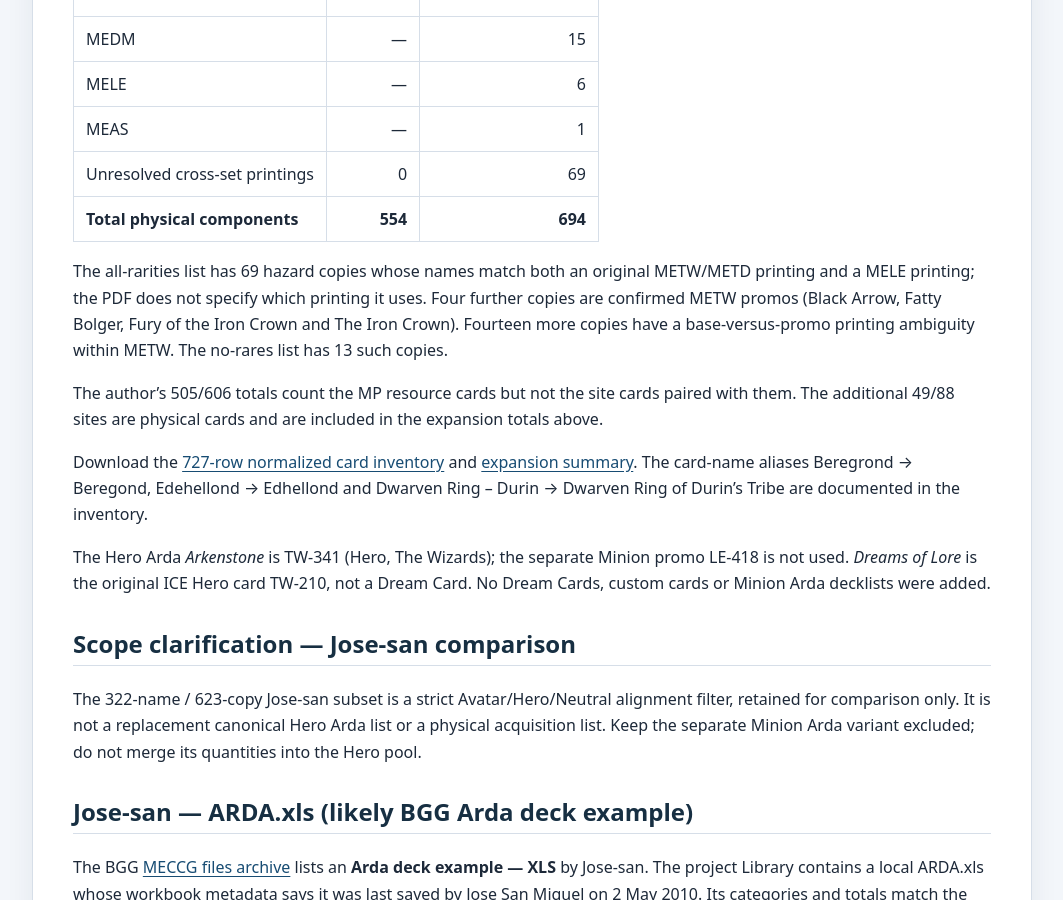
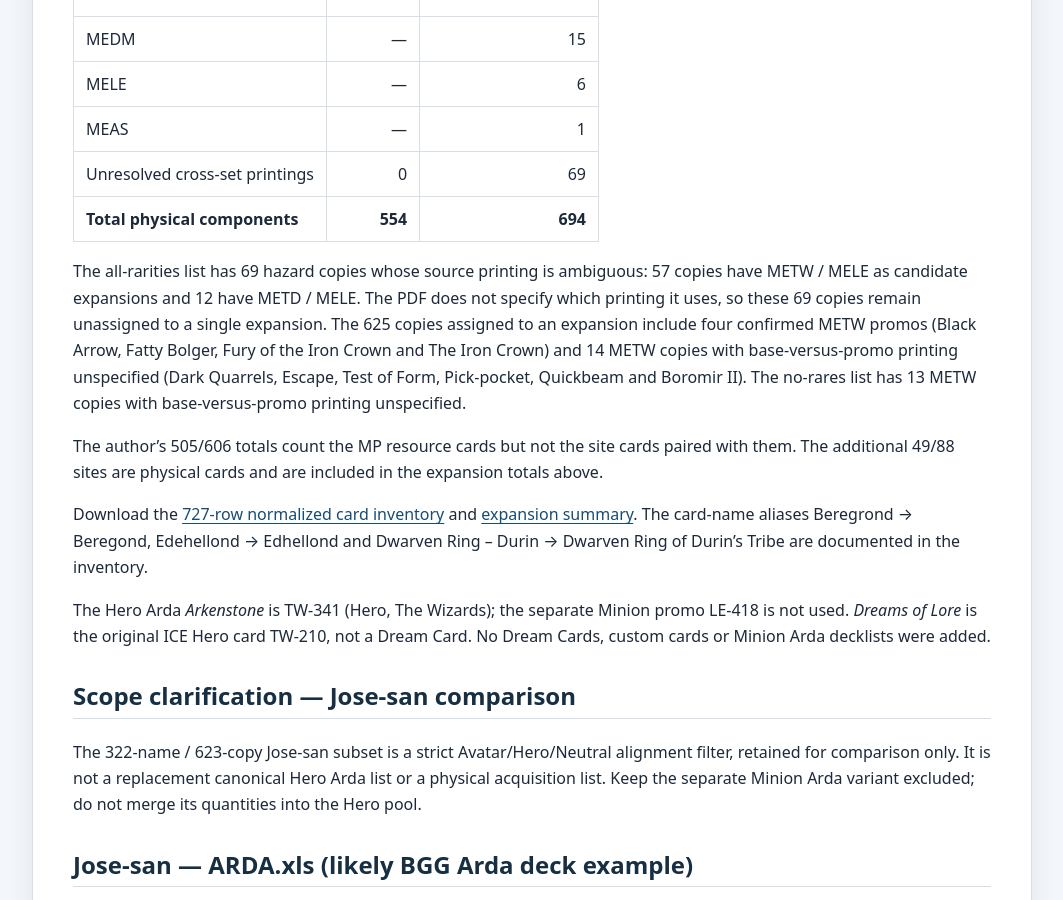
Before and after one commit to JamSpot/meccg-arda-master-database, a Jekyll site: the page built from docs/comparison-lists.md, in a window 1280 px wide and 900 px high, scrolled down 1275 px. Shown: the whole window, without its empty margins (108-1171 px from the left). Built offline with Jekyll 4.4.1, drawn with Linux system fonts in a browser that asks for light colours; our own code applies the rules of GitHub Pages for plain Markdown files.

Commit message:
Refine Arda Intro Game expansion and printing ambiguity notes

```diff
--- a/docs/comparison-lists.md
+++ b/docs/comparison-lists.md
@@ -33,7 +33,7 @@ Physical expansion totals, including the MP-paired sites and Haven Deck:
 | Unresolved cross-set printings | 0 | 69 |
 | **Total physical components** | **554** | **694** |
 
-The all-rarities list has 69 hazard copies whose names match both an original METW/METD printing and a MELE printing; the PDF does not specify which printing it uses. Four further copies are confirmed METW promos (Black Arrow, Fatty Bolger, Fury of the Iron Crown and The Iron Crown). Fourteen more copies have a base-versus-promo printing ambiguity within METW. The no-rares list has 13 such copies.
+The all-rarities list has 69 hazard copies whose source printing is ambiguous: 57 copies have METW / MELE as candidate expansions and 12 have METD / MELE. The PDF does not specify which printing it uses, so these 69 copies remain unassigned to a single expansion. The 625 copies assigned to an expansion include four confirmed METW promos (Black Arrow, Fatty Bolger, Fury of the Iron Crown and The Iron Crown) and 14 METW copies with base-versus-promo printing unspecified (Dark Quarrels, Escape, Test of Form, Pick-pocket, Quickbeam and Boromir II). The no-rares list has 13 METW copies with base-versus-promo printing unspecified.
 
 The author’s 505/606 totals count the MP resource cards but not the site cards paired with them. The additional 49/88 sites are physical cards and are included in the expansion totals above.
 
```
